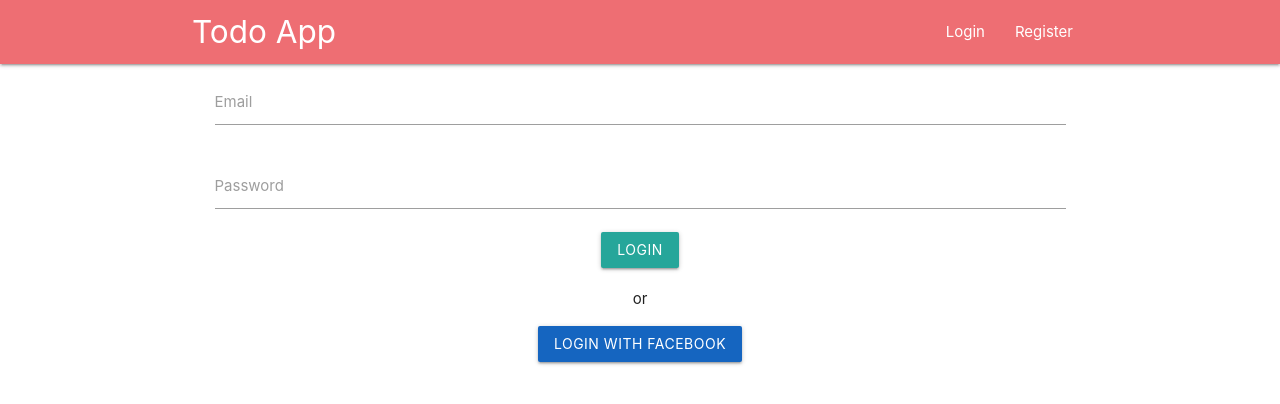
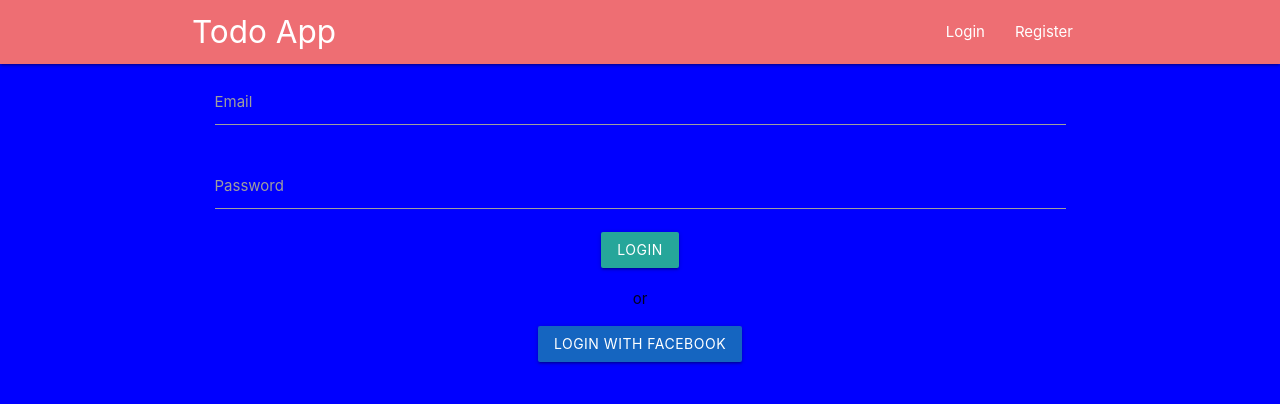
Before and after one commit to mrkaza/todo-react-ts, a React (Create React App) app: page /login in a window 1280 px wide. Shown: the top 404 px of the page. Built offline with nearby package versions, Linux system fonts and the light colour scheme.

Commit message:
rewired and postcss added

```diff
--- /dev/null
+++ b/config-overrides.js
@@ -0,0 +1,12 @@
+/* eslint @typescript-eslint/no-var-requires: "off" */
+module.exports = (config) => {
+    require('react-app-rewire-postcss')(config, {
+        plugins: (loader) => [
+            require('postcss-preset-env')(),
+            require('postcss-nested')(),
+            require('postcss')(),
+        ],
+    });
+
+    return config;
+};
--- a/src/index.css
+++ b/src/index.css
@@ -5,6 +5,11 @@ body {
         'Helvetica Neue', sans-serif;
     -webkit-font-smoothing: antialiased;
     -moz-osx-font-smoothing: grayscale;
+    background-color: green;
+
+    &:hover {
+        background-color: blue;
+    }
 }
 
 code {
```
Also changed, not shown: package.json (+12 -3 lines), 1 other file (tests, documents, lock files or other folders).
